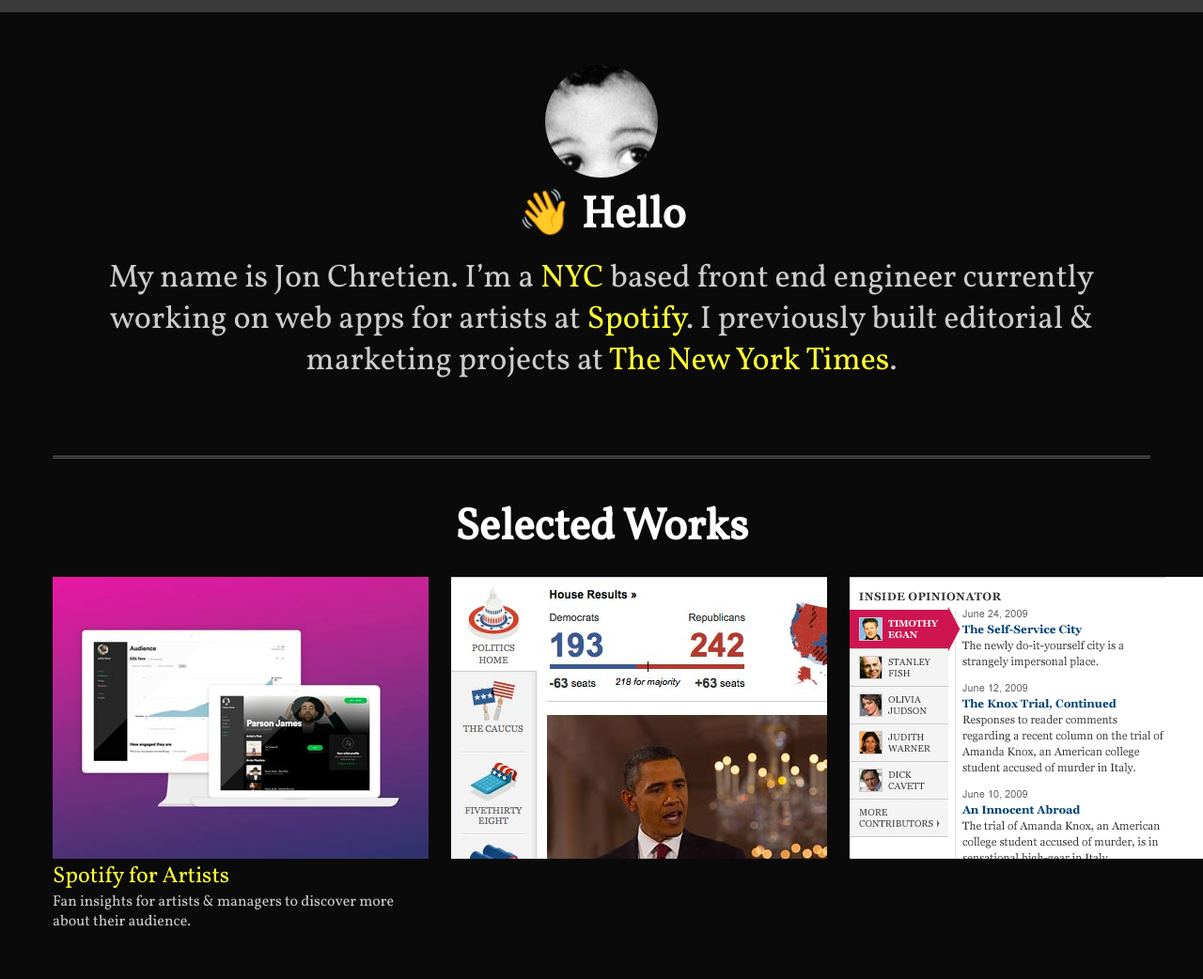
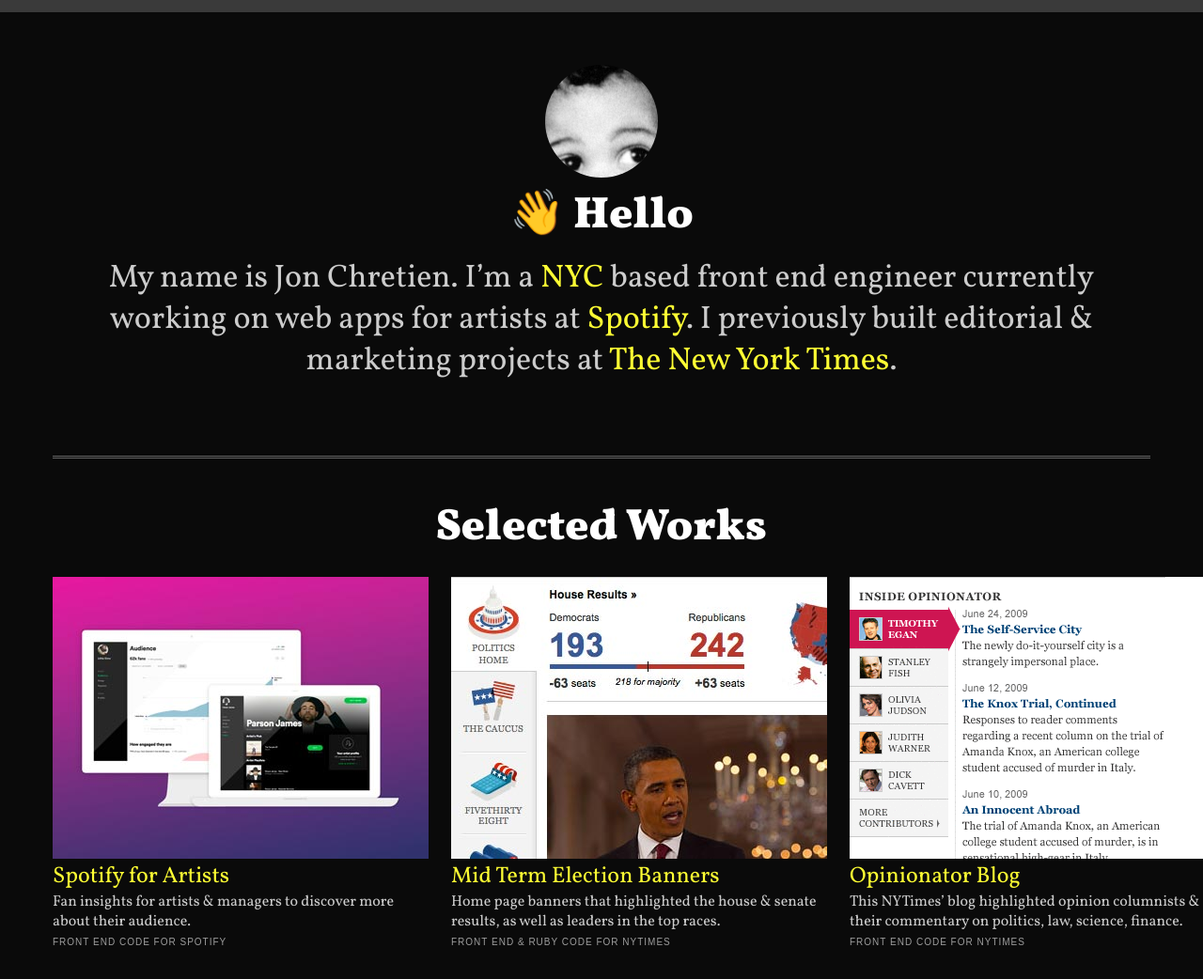
Before and after one commit to ShantonWaldien/Project-2, a plain HTML site: page index.html in a window 1280 px wide. Shown: the top 1042 px of the page at 94% size. Drawn offline with Linux system fonts and the light colour scheme; a script that the page names is missing.

Commit message:
styled selected works section

```diff
--- a/css/main.css
+++ b/css/main.css
@@ -110,7 +110,7 @@ section {
 .content-description {
     font-size: 16px;
     line-height: 1.35em;
-    margin-bottom: 4px;
+    margin-bottom: 0px;
     text-align: left;
 }
 
@@ -122,3 +122,14 @@ h3{
     position: relative;
     bottom: 20px;
 }
+
+.role {
+    font-family: Arial, Helvetica, sans-serif;
+    color: #9e9e9e;
+    font-size: 10px;
+    font-weight: 500;
+    letter-spacing: 1px;
+    margin: 0;
+    text-align: left;
+    line-height: 20px;
+}
--- a/index.html
+++ b/index.html
@@ -6,7 +6,7 @@
     <title>Jon Chretien | Front End Engineer</title>
     <meta name="viewport" content="width=device-width, initial-scale=1">
     <link rel="stylesheet" type="text/css" media="screen" href="css/main.css" />
-    <link href="https://fonts.googleapis.com/css?family=Vollkorn" rel="stylesheet">
+    <link href="https://fonts.googleapis.com/css?family=Vollkorn:400,900" rel="stylesheet">
     <script src="main.js"></script>
 </head>
 <body>
@@ -41,18 +41,36 @@
                         <a href="https://artists.spotify.com/blog/fan-insights-is-now-spotify-for-artists" target="_blank" rel="noopener noreferrer"><h3 class="content-header">Spotify for Artists</h3></a>
                     </div>
                     <p class="content-description">Fan insights for artists & managers to discover more about their audience.</p>
+                    <p class="role">FRONT END CODE FOR SPOTIFY</p>
                 </div>
 
-                <div class="item2">
+                <div class="item">
                     <a href="http://www.nytimes.com/indexes/2010/11/02/index.html" target="_blank" rel="noopener noreferrer">
                     <img src="img/work_midterms.jpg" alt="Screenshot of selected work.">
                     </a>
+                    <div class="project-content">
+                        <a href="http://www.nytimes.com/indexes/2010/11/02/index.html" target="_blank" rel="noopener noreferrer"><h3 class="content-header">Mid Term Election Banners</h3></a>
+                    </div>
+                    <p class="content-description">Home page banners that highlighted the house &amp; senate results, as well as leaders in the top races.</p>
+                    <p class="role">FRONT END & RUBY CODE FOR NYTIMES</p>
                 </div>
 
 
-                <div class="item3">
+                <div class="item">
+                    <a href="http://opinionator.blogs.nytimes.com/" target="_blank" rel="noopener noreferrer">
                     <img src="img/work_opinionator.gif" alt="Screenshot of selected work.">
+                    </a>
+                    <div class="project-content">
+                        <a href="http://opinionator.blogs.nytimes.com/" target="_blank" rel="noopener noreferrer"><h3 class="content-header">Opinionator Blog</h3></a>
+                    </div>
+                    <p class="content-description">This NYTimes’ blog highlighted opinion columnists &amp; their commentary on politics, law, science, finance.</p>
+                    <p class="role">FRONT END CODE FOR NYTIMES</p>
                 </div>
+
+
+
+
+
                 <div class="item4"></div>
                 <div class="item5"></div>
                 <div class="item6"></div>
```
